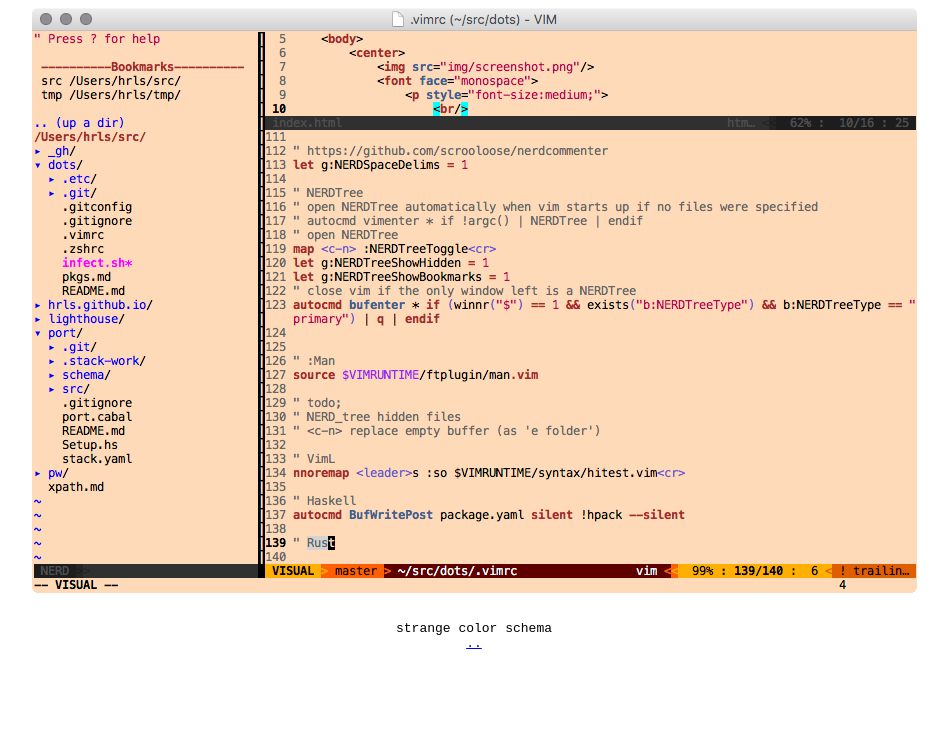
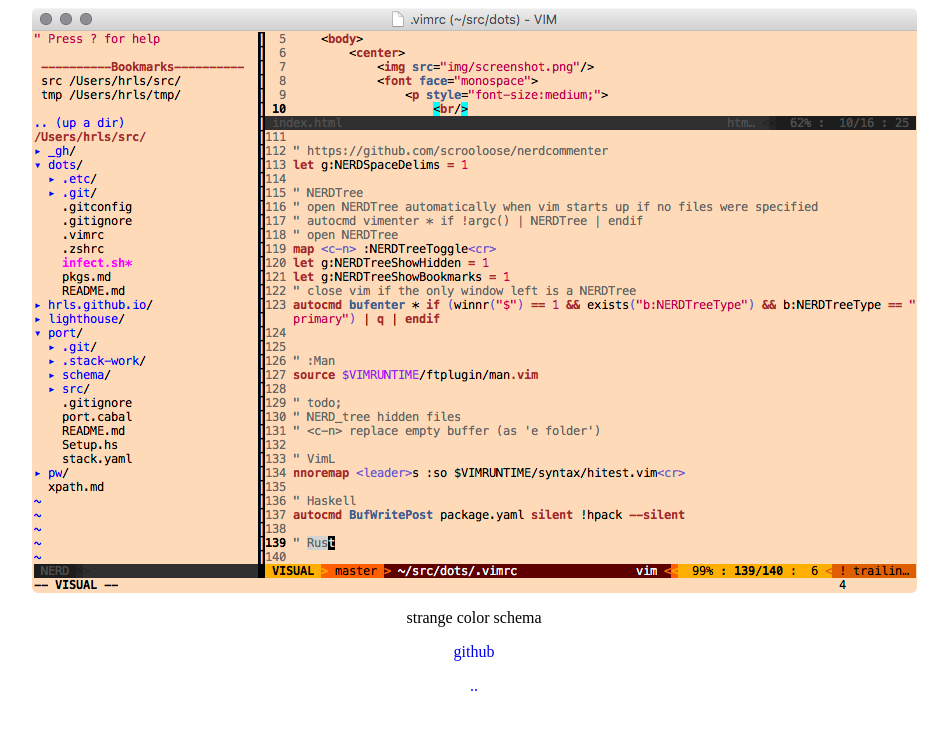
Before and after one commit to hrls/bullfinch, a plain HTML site: page docs/index.html in a window 1280 px wide. Shown: the whole page, without its empty margins (166-1114 px from the left). Drawn offline with Linux system fonts and the light colour scheme.

Commit message:
some refs

```diff
--- a/docs/index.html
+++ b/docs/index.html
@@ -3,13 +3,17 @@
         <title>vim bullfinch</title>
     </head>
     <body>
+        <style type="text/css">a { text-decoration: none }</style>
         <center>
             <img src="img/screenshot.png"/>
-            <font face="monospace">
-                <p style="font-size:medium;">
-                    <br/>
+            <font face="Bookman Old Style" style="font-size:medium;">
+                <p>
                     strange color schema
-                    <br/>
+                </p>
+                <p>
+                    <a href="https://github.com/hrls/bullfinch">github</a>
+                </p>
+                <p>
                     <a href="/..">..</a>
                 </p>
             </font>
```
